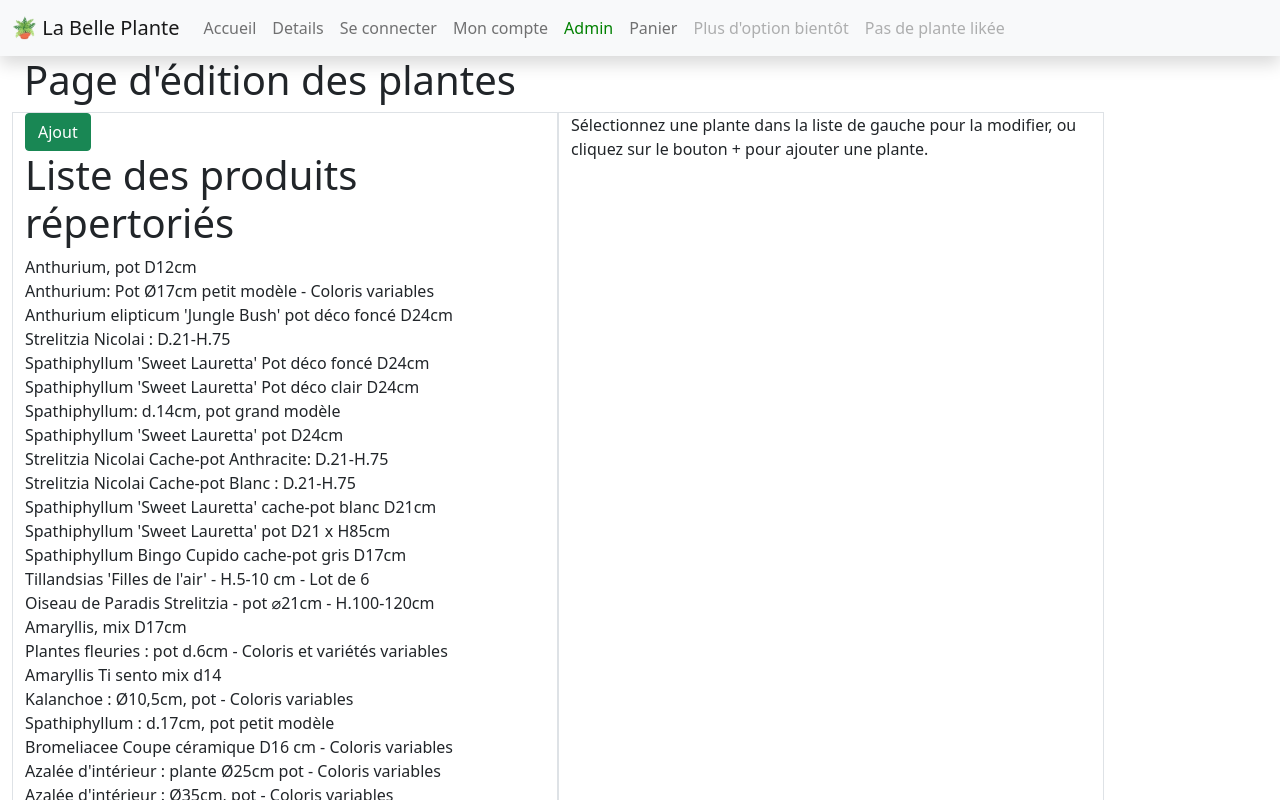
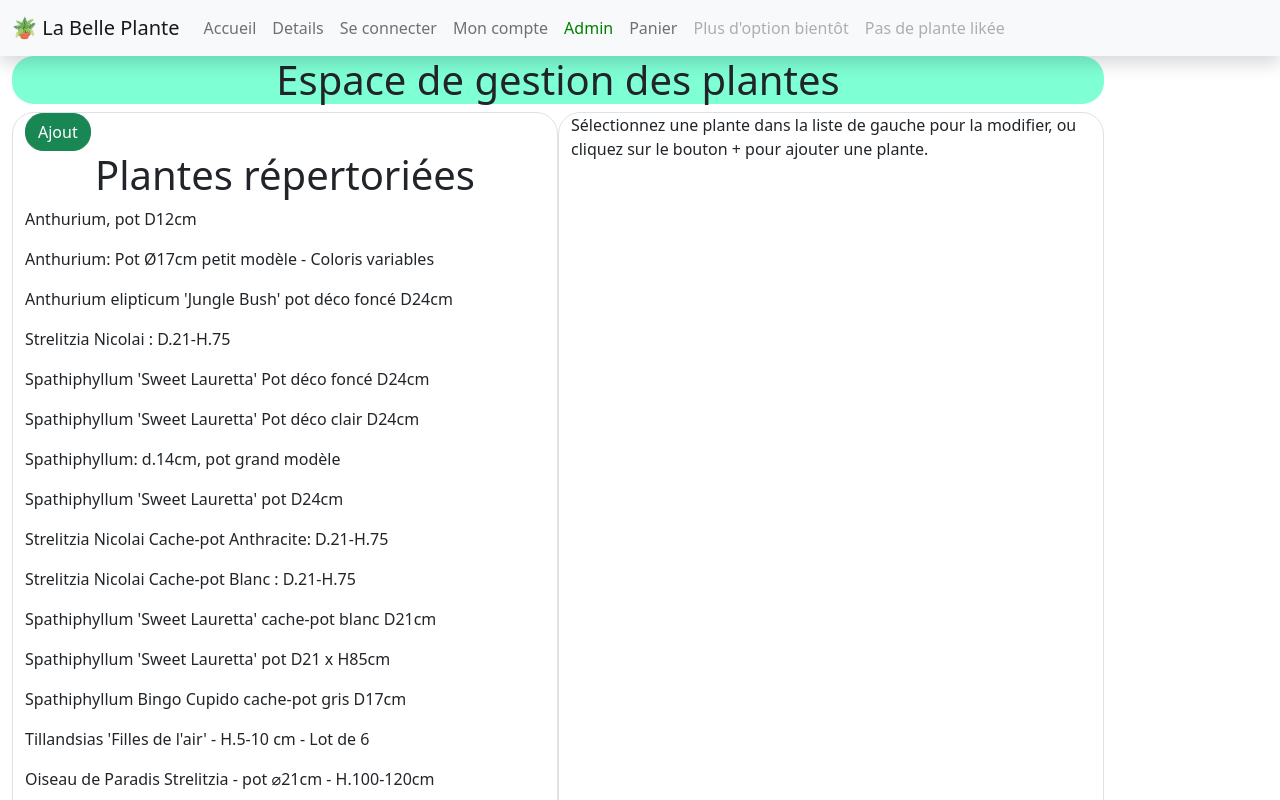
Before and after one commit to rasoirnoir/la-belle-plante-2, an Angular app: page /admin in a window 1280 px wide. Shown: the top 800 px of the page. Built offline with nearby package versions, Linux system fonts and the light colour scheme; data requests are answered from the project's data file.

Commit message:
debut mise en page

```diff
--- a/src/app/modules/admin/components/form/form.component.html
+++ b/src/app/modules/admin/components/form/form.component.html
@@ -9,15 +9,15 @@
 			</div>
 		</div>
 		<div class="mb-3">
-			<label for="name" class="form-label">Nom de la plante</label>
+			<label for="name" class="form-label">Nom</label>
 			<input type="text" class="form-control" id="name" formControlName="name" aria-describedby="nameOfPlant" />
 		</div>
 		<div class="mb-3">
-			<label for="price" class="form-label">Prix de la Plante</label>
+			<label for="price" class="form-label">Prix</label>
 			<input type="number" formControlName="price" class="form-control" />
 		</div>
 		<div class="mb-3">
-			<label for="quantity" class="form-label">Quantites de Plante</label>
+			<label for="quantity" class="form-label">Quantité</label>
 			<input type="number" formControlName="quantity" class="form-control" />
 		</div>
 		<div class="mb-3">
--- a/src/app/modules/admin/components/form/form.component.scss
+++ b/src/app/modules/admin/components/form/form.component.scss
@@ -0,0 +1,3 @@
+button {
+	border-radius: 18px;
+}
--- a/src/app/modules/admin/components/tableau/tableau.component.html
+++ b/src/app/modules/admin/components/tableau/tableau.component.html
@@ -1,7 +1,9 @@
-<h1>Liste des produits répertoriés</h1>
+<h1>Plantes répertoriées</h1>
 
 <div>
-	<div *ngFor="let item of tableau; let i = index" (click)="onChoixPlante(i)">
-		{{ item.name }}
+	<div
+    *ngFor="let item of tableau; let i = index"
+    (click)="onChoixPlante(i)">
+	<p  > {{ item.name }}</p>
 	</div>
 </div>
--- a/src/app/modules/admin/components/tableau/tableau.component.scss
+++ b/src/app/modules/admin/components/tableau/tableau.component.scss
@@ -0,0 +1,5 @@
+h1 {
+    text-align: center;
+}
+
+::selection{background-color: rgb(192, 228, 228);}
--- a/src/app/modules/admin/pages/page-admin/page-admin.component.html
+++ b/src/app/modules/admin/pages/page-admin/page-admin.component.html
@@ -1,5 +1,5 @@
 <div class="container row h-100 admin">
-	<h1>Page d'édition des plantes</h1>
+	<h1>Espace de gestion des plantes</h1>
 	<div class="left-container col-6 border">
 		<button class="btn btn-success" routerLink="new">Ajout</button>
 		<app-tableau></app-tableau>
--- a/src/app/modules/admin/pages/page-admin/page-admin.component.scss
+++ b/src/app/modules/admin/pages/page-admin/page-admin.component.scss
@@ -2,3 +2,14 @@
 	height: 100vh;
 	width: 100vw;
 }
+
+h1 {text-align: center;
+	background-color: aquamarine;
+	border-radius: 22px;
+}
+
+div {border-radius: 22px;}
+
+button {
+	border-radius: 18px;
+}
```
Also changed, not shown: src/app/modules/admin/components/tableau/tableau.component.ts (+9 -3 lines), 1 other file (tests, documents, lock files or other folders).
